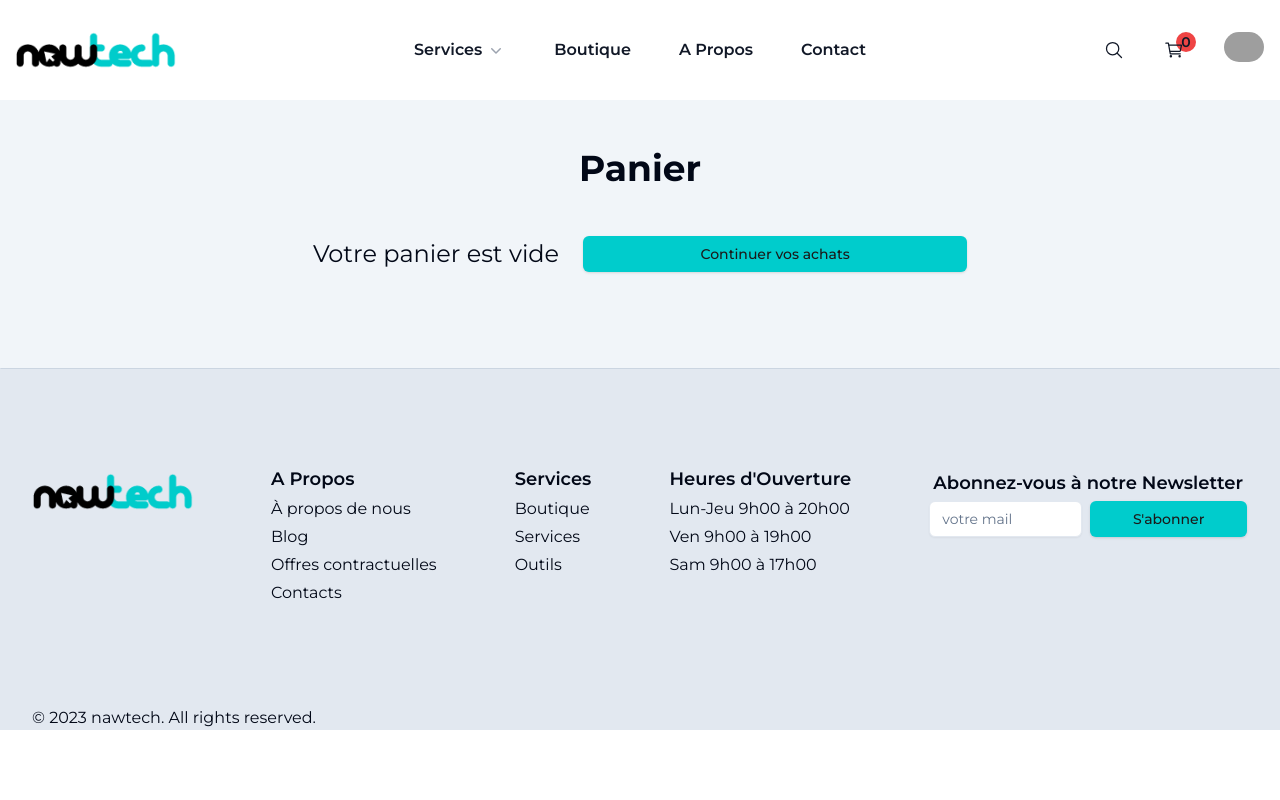
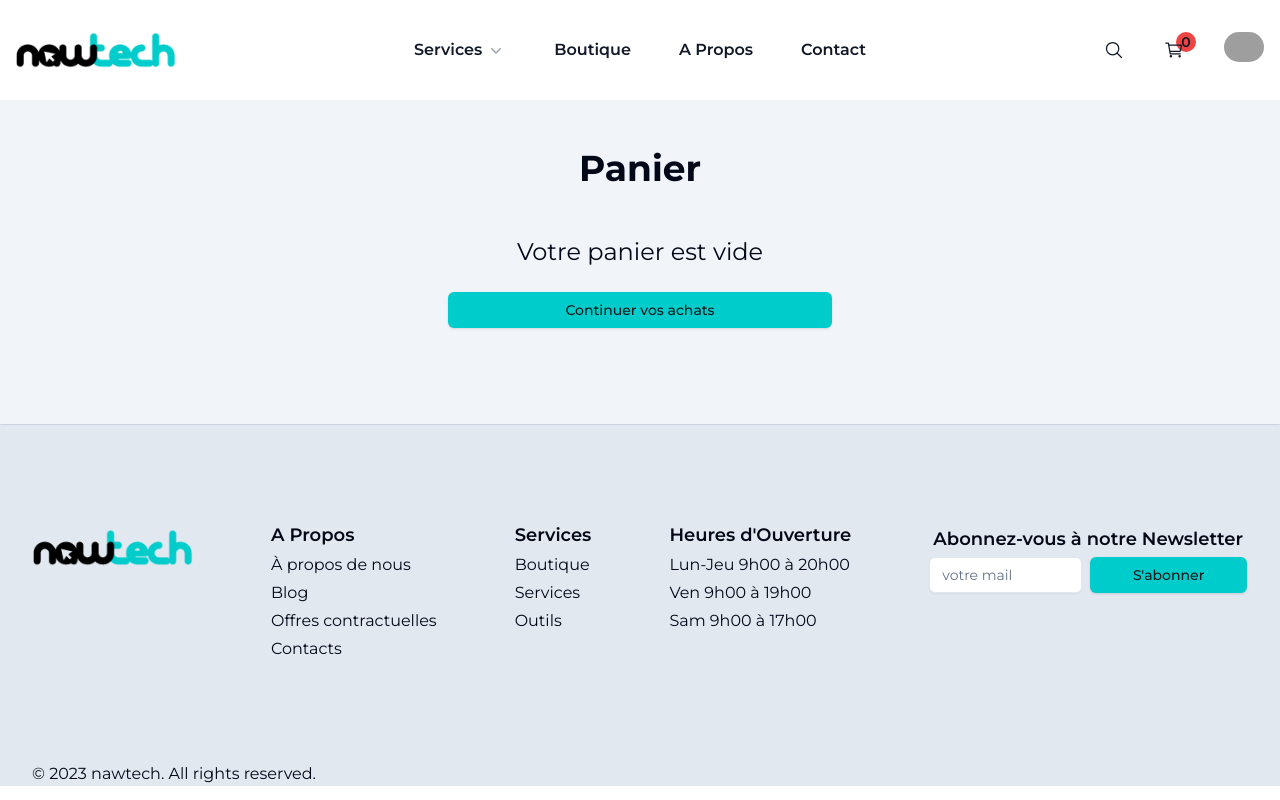
Before and after one commit to BlackJr-Git/e-commerce-shop, a React (Vite) app: page /cart in a window 1280 px wide. Built offline with nearby package versions, Linux system fonts and the light colour scheme; grey boxes are pictures that could not be loaded.

Commit message:
feat : resposive design page checkout

```diff
--- a/src/components/shop/checkout-details.jsx
+++ b/src/components/shop/checkout-details.jsx
@@ -12,7 +12,7 @@ function CheckoutDetails({ registerFunction }) {
   }, [productsAddedToCart]);
 
   return (
-    <div className="md:w-2/5 m-auto w-3/5">
+    <div className="md:w-2/5 m-auto w-4/5">
       <div className="max-w-6xl m-auto p-7 mb-6 border-2 border-slate-300">
         <table className="w-full">
           <thead className="w-full font-bold border-b border-slate-200">
--- a/src/pages/cart.jsx
+++ b/src/pages/cart.jsx
@@ -164,7 +164,7 @@ function TotalCart() {
 
 function EmptyCartMessage() {
   return (
-    <div className="flex items-center justify-center gap-6 pb-24">
+    <div className="flex flex-col items-center justify-center gap-6 pb-24">
       <p className="text-2xl">Votre panier est vide</p>
       <Button className="max-w-96">
         {" "}
--- a/src/pages/checkout.jsx
+++ b/src/pages/checkout.jsx
@@ -56,9 +56,9 @@ function Checkout() {
           {productsAddedToCart[0] ? (
             <form
               onSubmit={handleSubmit(onSubmit)}
-              className="flex items-start justify-start m-auto"
+              className="flex flex-col md:flex-row items-start justify-start m-auto"
             >
-              <div className="w-3/5 p-6 ">
+              <div className="md:w-3/5 p-6 w-full ">
                 <h2 className="text-xl font-bold py-6">
                   Details de facturation
                 </h2>
```
